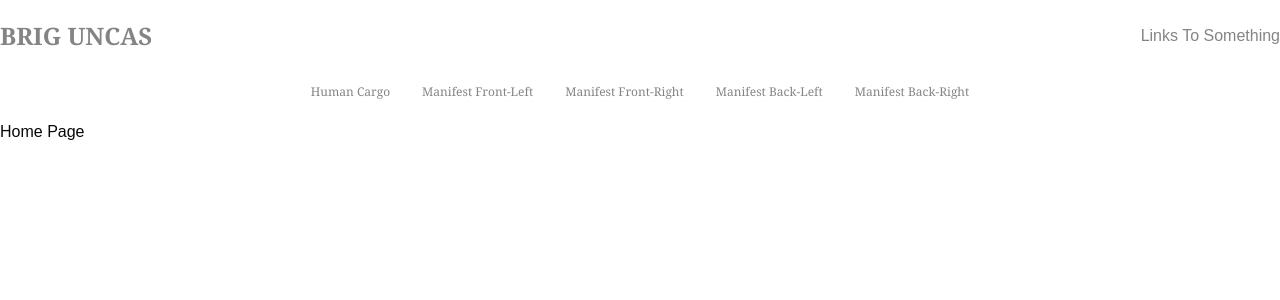
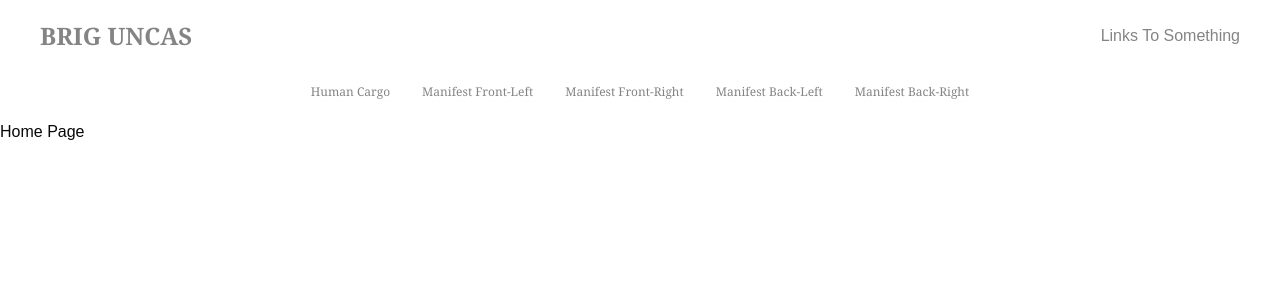
Before and after one commit to mmaustin/brig-uncas, a Next.js app in the folder uncas/: page / in a window 1280 px wide. Shown: the top 300 px of the page. Built offline with nearby package versions, Linux system fonts and the light colour scheme.

Commit message:
Installed recharts and added custom breakpoints in tailwind config

```diff
--- a/uncas/package.json
+++ b/uncas/package.json
@@ -20,6 +20,7 @@
     "react": "^19.0.0",
     "react-dom": "^19.0.0",
     "react-icons": "^5.5.0",
+    "recharts": "^2.15.1",
     "tailwind-merge": "^3.0.1",
     "tailwindcss-animate": "^1.0.7"
   },
--- a/uncas/tailwind.config.ts
+++ b/uncas/tailwind.config.ts
@@ -8,6 +8,12 @@ export default {
 		"./app/**/*.{js,ts,jsx,tsx,mdx}",
 	],
 	theme: {
+		screens: {
+			sm: "600px",
+			md: "768px",
+			lg: "1000px",
+			xl: "1200px",
+		},
 		extend: {
 			colors: {
 				background: 'hsl(var(--background))',
```
Also changed, not shown: 1 other file (tests, documents, lock files or other folders). Lines whose indentation alone changed are shown as unchanged.
